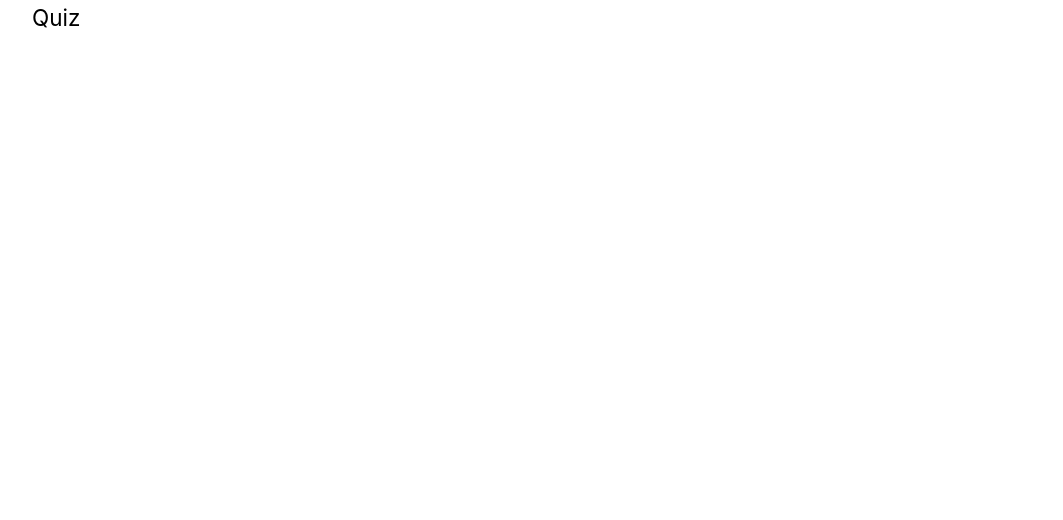
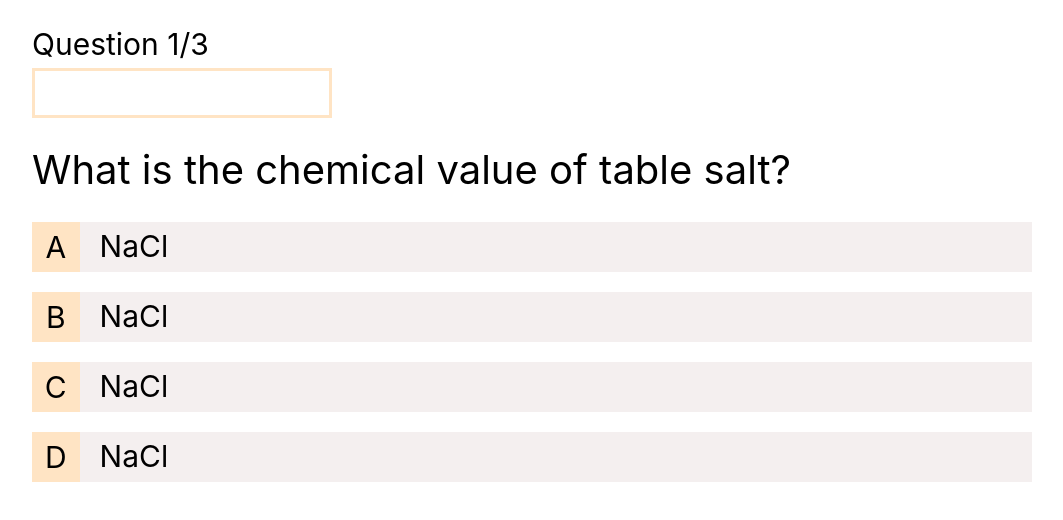
Before and after one commit to aadilkansakar/Vue-Quiz-App, a Vue app: page /quiz/1 in a window 1280 px wide. Shown: the top 520 px of the page, without its empty margins (108-1171 px from the left). Built offline with nearby package versions, Linux system fonts and the light colour scheme.

Commit message:
feat: quiz id vue created

```diff
--- /dev/null
+++ b/src/components/Question.vue
@@ -0,0 +1,67 @@
+<template>
+    <div class="question-container">
+        <h1 class="question">
+            What is the chemical value of table salt?
+        </h1>
+    </div>
+    <div class="options-container">
+        <div class="option">
+            <p class="option-label">A</p>
+            <div class="option-value">
+                <p>NaCl</p>
+            </div>
+        </div>
+        <div class="option">
+            <p class="option-label">B</p>
+            <div class="option-value">
+                <p>NaCl</p>
+            </div>
+        </div>
+        <div class="option">
+            <p class="option-label">C</p>
+            <div class="option-value">
+                <p>NaCl</p>
+            </div>
+        </div>
+        <div class="option">
+            <p class="option-label">D</p>
+            <div class="option-value">
+                <p>NaCl</p>
+            </div>
+        </div>
+    </div>
+</template>
+
+<style scoped>
+    .question-container {
+        margin-top: 20px;
+    }
+
+    .question {
+        font-size: 40px;
+        margin-bottom: 20px;
+    }
+
+    .option {
+        display: flex;
+        margin-bottom: 20px;
+        cursor: pointer;
+    }
+
+    .option-label {
+        background-color: bisque;
+        width: 50px;
+        height: 50px;
+        font-size: 30px;
+        display: flex;
+        align-items: center;
+        justify-content: center;
+    }
+
+    .option-value {
+        background-color: rgb(244, 239, 239);
+        width: 100%;
+        font-size: 30px;
+        padding: 0 20px;
+    }
+</style>
--- /dev/null
+++ b/src/components/QuizHeader.vue
@@ -0,0 +1,30 @@
+<template>
+    <header>
+        <h4>Question 1/3</h4>
+        <div class="bar">
+            <div class="completion"></div>
+        </div>
+    </header>
+</template>
+
+<style scoped>
+    header {
+        margin-top: 20px;
+    }
+
+    header h4 {
+        font-size: 30px;
+    }
+
+    .bar {
+        width: 300px;
+        height: 50px;
+        border: 3px solid bisque;
+    }
+
+    .completion {
+        height: 100%;
+        width: 0%;
+        background-color: bisque;
+    }
+</style>
--- a/src/views/QuizView.vue
+++ b/src/views/QuizView.vue
@@ -1,9 +1,13 @@
-<script setup></script>
+<script setup>
+    import Question from "../components/Question.vue"
+    import QuizHeader from "../components/QuizHeader.vue"
+</script>
 
 <template>
     <div>
-        <h2>Quiz</h2>
+        <QuizHeader />
+        <div>
+            <Question />
+        </div>
     </div>
 </template>
-
-<style scoped></style>
```
